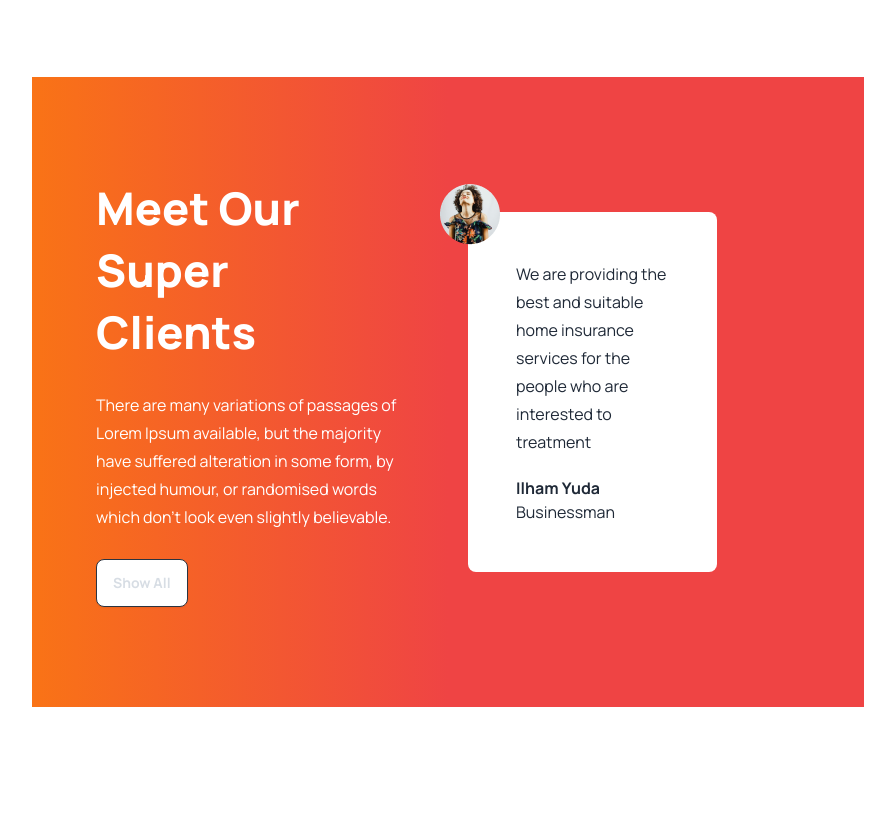
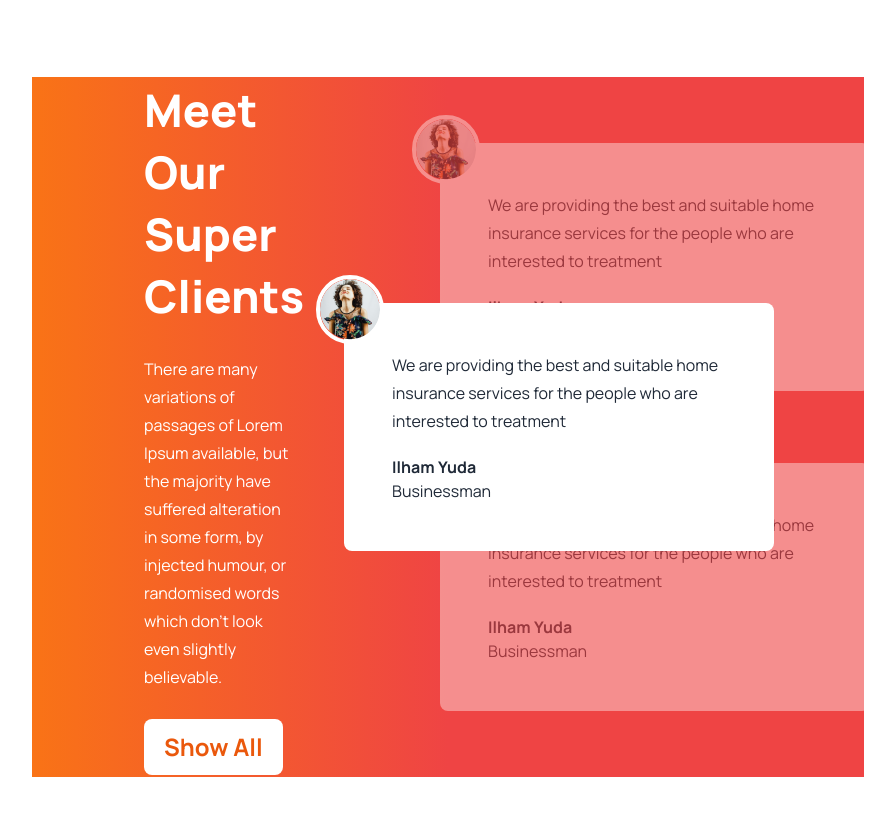
Before and after one commit to KaziSamiUllah/Tea-house, a plain HTML site: page teahouse.html in a window 1280 px wide. Shown: the part 1934-2750 px from the top of the page, without its empty margins (192-1087 px from the left). Before the commit the page ends 2721 px from the top, so only its background shows below. Drawn offline with nearby package versions, Linux system fonts and the light colour scheme.

Commit message:
something

```diff
--- a/teahouse.html
+++ b/teahouse.html
@@ -144,38 +144,75 @@
         <section class="lg:flex lg:gap-10">
             <div class="grid grid-cols-2 flex-1 gap-5">
                 <div class="h-40 bg-gradient-to-t from-red-100 via-red-100 to-orange-100"></div>
-                <div class="flex justify-center items-center bg-[#E6A6231A] row-span-2 p-9"><img src="images/fresh-1.png" alt=""></div>
-                <div class="flex justify-center items-center bg-[#5776391A]  row-span-2 p-9"><img src="images/fresh-2.png" alt=""></div>
+                <div class="flex justify-center items-center bg-[#E6A6231A] row-span-2 p-9"><img
+                        src="images/fresh-1.png" alt=""></div>
+                <div class="flex justify-center items-center bg-[#5776391A]  row-span-2 p-9"><img
+                        src="images/fresh-2.png" alt=""></div>
                 <div class="h-40 bg-gradient-to-r from-gray-300 to-transparent"></div>
             </div>
             <!-- Overlap banner thingy -->
             <div class="mt-20 lg:mt-0 flex-1">
                 <h1 class="title-text mb-5">Great Tea, Freshly Presented</h1>
-                <p class="mb-5">The meaning of gong cha is chanese is to provide the best tea to emperor from all possessions . It
+                <p class="mb-5">The meaning of gong cha is chanese is to provide the best tea to emperor from all
+                    possessions . It
                     represents the highest quality and self expectation. Establishing in 2006, Gong cha had been deeply
                     appreciated by its custoers because of good words of mouth and unique customized service orginated
                     from Taiwan.</p>
                 <h3 class="sub-text mb-5">Unique Taste</h3>
-                <p class="mb-5">A Unique and different style from other teapots gives a luxurious and minimalist impression</p>
+                <p class="mb-5">A Unique and different style from other teapots gives a luxurious and minimalist
+                    impression</p>
                 <h3 class="sub-text mb-5">Premium Quality</h3>
                 <p class="mb-5">Premium Quality that makes tea more elegant and more durable when you use it.</p>
             </div>
         </section>
         <!-- stack on stack on stack -->
-        <section class="flex bg-gradient-to-l from-red-500 via-red-500 to-orange-500 h-[630px] items-center p-16 gap-10">
+        <section
+            class="lg:flex bg-gradient-to-l from-red-500 via-red-500 to-orange-500 h-[700px] items-center p-28  gap-10">
             <div class="flex-1 text-white">
                 <h1 class="title-text w-3/4">Meet Our Super Clients</h1>
-                <p class="leading-7 my-7 w-11/12">There are many variations of passages of Lorem Ipsum available, but the majority have suffered alteration in some form, by injected humour, or randomised words which don't look even slightly believable.</p>
-                <button class="btn btn-neutral bg-white">Show All</button>
+                <p class="leading-7 my-7 w-11/12">There are many variations of passages of Lorem Ipsum available, but
+                    the majority have suffered alteration in some form, by injected humour, or randomised words which
+                    don't look even slightly believable.</p>
+                <button class="px-5 py-3 rounded-lg font-bold text-2xl bg-white text-orange-600 border-none">Show
+                    All</button>
             </div>
+        <!-- red card section -->
+            <div class="flex-1 relative">
 
-            <div class="flex-1">
-                <div class="bg-white rounded-lg w-3/4 p-12 relative">
-                <p class="leading-7">We are providing the best and suitable home insurance services for the people who are interested to treatment</p>
-                <h4 class="font-bold mt-5">Ilham Yuda</h4>
-               <h4> Businessman</h4>
-               <img class="absolute -top-7 -left-7" src="images/client.png" alt="">
-            </div>
+                <div class="lg:absolute z-5 bottom-40 left-24 opacity-40">
+                    <div class=" bg-white rounded-lg w-full lg:w-[430px] p-12 relative bg">
+                        <p class="leading-7">We are providing the best and suitable home insurance services for the
+                            people
+                            who are interested to treatment</p>
+                        <h4 class="font-bold mt-5">Ilham Yuda</h4>
+                        <h4> Businessman</h4>
+                        <img class="absolute -top-7 -left-7  rounded-full border-4 border-white" src="images/client.png"
+                            alt="">
+                    </div>
+                </div>
+                <div class="lg:absolute z-5 top-40 left-24 opacity-40">
+                    <div class="bg-white rounded-lg w-full lg:w-[430px] p-12 relative bg">
+                        <p class="leading-7">We are providing the best and suitable home insurance services for the
+                            people
+                            who are interested to treatment</p>
+                        <h4 class="font-bold mt-5">Ilham Yuda</h4>
+                        <h4> Businessman</h4>
+                        <img class="absolute -top-7 -left-7  rounded-full border-4 border-white" src="images/client.png"
+                            alt="">
+                    </div>
+                </div>
+                <div class=" lg:z-10">
+                    <div class="bg-white rounded-lg w-full lg:w-[430px] p-12 relative">
+                        <p class="leading-7">We are providing the best and suitable home insurance services for the
+                            people
+                            who are interested to treatment</p>
+                        <h4 class="font-bold mt-5">Ilham Yuda</h4>
+                        <h4> Businessman</h4>
+                        <img class="absolute -top-7 -left-7  rounded-full border-4 border-white" src="images/client.png"
+                            alt="">
+                    </div>
+                </div>
+
             </div>
         </section>
 
```
